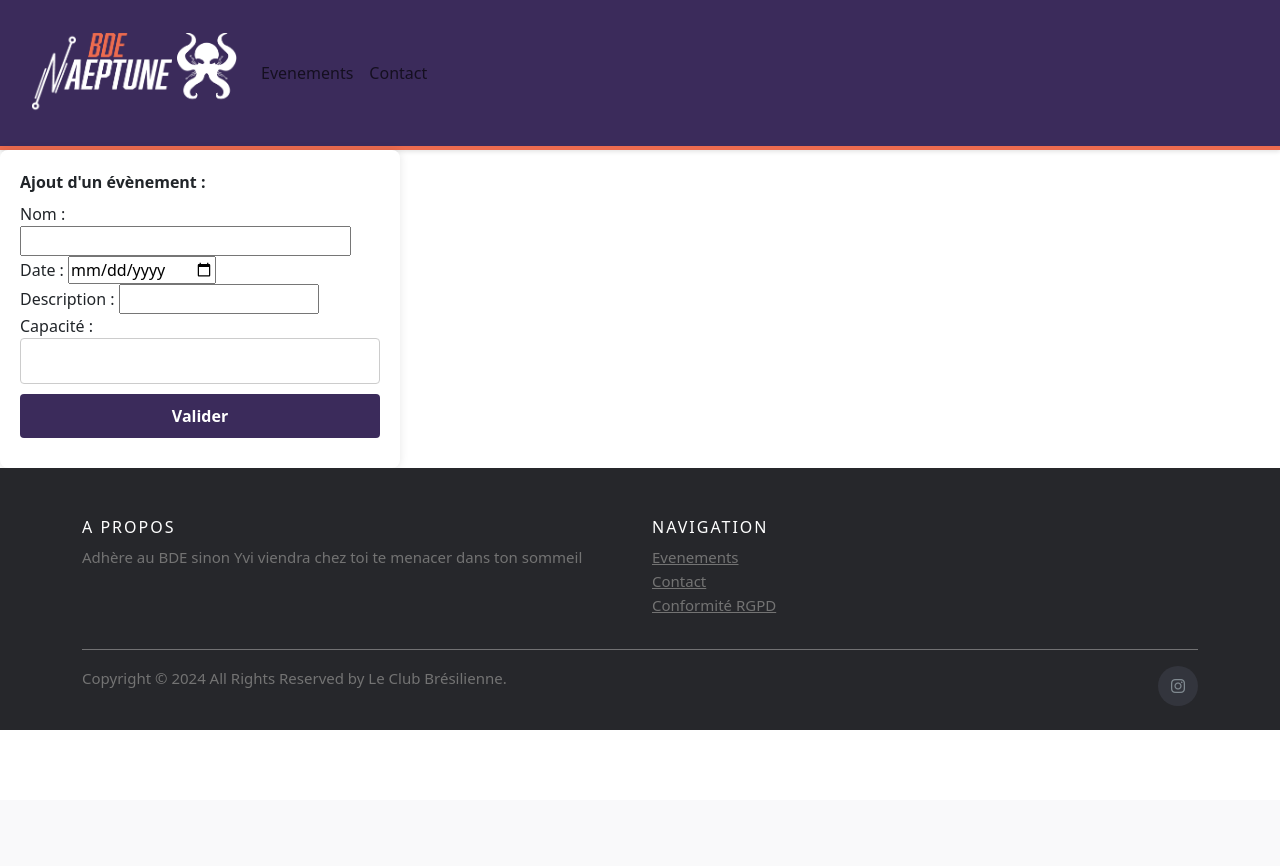
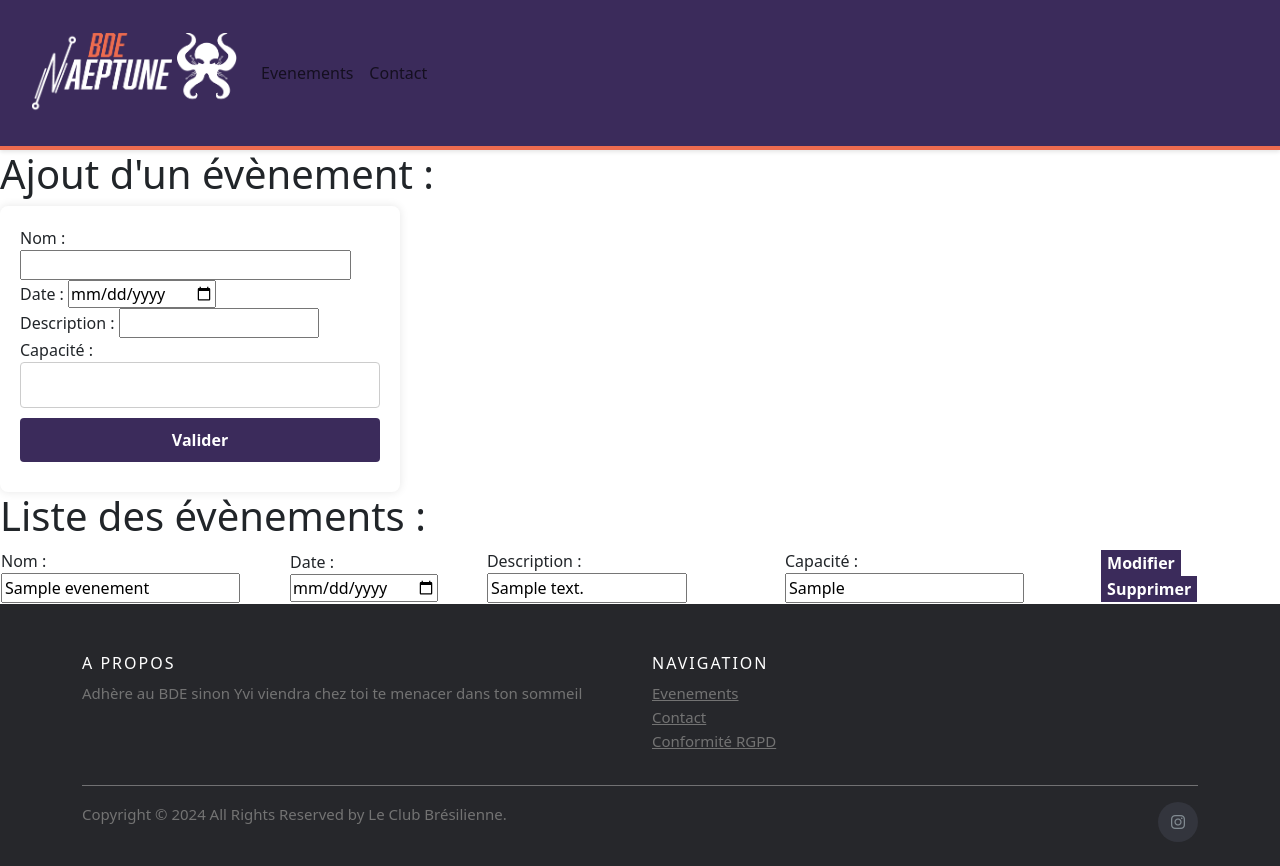
Before and after one commit to ElvinAlb/bde_junia_website, a PHP site: page /events.php in a window 1280 px wide. Before the commit the page ends 730 px from the top, so only its background shows below. Run offline with PHP 8.4, Linux system fonts and the light colour scheme; tables that the repository leaves empty or names only in its code hold one stand-in row (values such as "Sample post").

Commit message:
header et footer dans un fichier html, modification de la page events, ajout modif_events

```diff
--- a/Projet/events.php
+++ b/Projet/events.php
@@ -14,33 +14,9 @@
 
 <body>
 
-<header>
-        <nav class="navbar navbar-expand-lg navbar-light">
-            <div class="container-fluid">
-                <a class="navbar-brand" href="accueil.php">
-                    <img src="img/texte_bde_white.png" alt="BDE Naeptune" class="text_logo">
-                    <img src="img/logo_bde.png" alt="Logo Naeptune" class="logo">
-                </a>
-                <button class="navbar-toggler" type="button" data-bs-toggle="collapse" data-bs-target="#navbarNav" aria-controls="navbarNav" aria-expanded="false" aria-label="Toggle navigation">
-                    <span class="navbar-toggler-icon"></span>
-                </button>
-                <div class="collapse navbar-collapse" id="navbarNav">
-                    <ul class="navbar-nav ms-auto">
-                        <li class="nav-item">
-                            <a class="nav-link" href="events.php">Evenements</a>
-                        </li>
-                        <li class="nav-item">
-                            <a class="nav-link" href="contact.html">Contact</a>
-                        </li>
-                    </ul>
-                </div>
-            </div>
-        </nav>
-    </header>
-
+<?php include 'header.html'?>
+    <h1> Ajout d'un évènement : </h1>
     <FORM ACTION='insert_events.php' METHOD='post'>
-      <label>Ajout d'un évènement : </label><br/>
-
         Nom : <INPUT TYPE="text" SIZE=30 NAME = 'name' required/> <br/>
         Date : <INPUT TYPE="date" NAME='date' required/> <br/>
         Description : <INPUT TYPE="text" SIZE=255 NAME='description' required/> <br/>
@@ -48,42 +24,63 @@
         <INPUT TYPE='SUBMIT' VALUE='Valider'/> <br/>
         </FORM>
 
+    <?php
+
+    $servername = "localhost";
+    $username = "root";
+    $password = '';
+    $dbname = "BDE";
+    // Afficher tous les évènements
+    // Créer une connexion
+    echo "<h1> Liste des évènements : </h1>";
+    $link = mysqli_connect($servername, $username, $password, $dbname);
+
+            $query = "SELECT idEvent, nom, date, description, capacite FROM evenements ORDER BY idEvent";
+/*             $result = mysqli_query($link, $query);?>
+            <?php while ($row = mysqli_fetch_assoc($result)) {
+            echo "<tr>";
+            echo "<td> ID : ". htmlspecialchars($row['idEvent']) . "</td> ";
+            echo "<td> Evènement : ". htmlspecialchars($row['nom']) . "</td> ";
+            echo "<td> Date : " . htmlspecialchars($row['date']) . "</td>";
+            echo "<td> Description : " . htmlspecialchars($row['description']) . "</td>";
+            echo "<td> Nombre max de personnes : " . htmlspecialchars($row['capacite']) . "</td>";
+            echo "<td><form action='supprimer_event.php' method='post'>
+                  <input type='hidden' name='id' value='" . $row['idEvent'] . "'>
+                  <input type='submit' name='supp' value='Supprimer'>
+              </form></td>";
+            echo "</tr><br/>";} */
+
+            echo "<table>";
+
+
+    $result = mysqli_query($link, $query);
+    while($row = mysqli_fetch_assoc($result)) {
+        echo "<tr>";
+        echo "<form action='modif_events.php' method='post'>";
+        //echo "<td>ID : <input type='hidden' name='id' value='" . $row["idEvent"] . "'>" . $row["idEvent"] . "</td>";
+        echo "<td>Nom : <input type='text' name='nom' value='" . $row["nom"] . "'></td>";
+        echo "<td>Date : <input type='date' name='date' value='" . $row["date"] . "'></td>";
+        echo "<td>Description : <input type='text' name='description' value='" . $row["description"] . "'></td>";
+        echo "<td>Capacité : <input type='text' name='capacite' value='" . $row["capacite"] . "'></td>";
+        echo "<td>
+                <button type='submit' name='action' value='modifier'>Modifier</button>
+                <button type='submit' name='action' value='supprimer'>Supprimer</button>
+              </td>";
+        echo "</form>";
+        echo "</tr>";
+    }
+    echo "</table>";
+
+
+
+            ?>
+
+
+
+
+
 </body>
 
-  <!-- Site footer -->
-  <footer class="site-footer">
-    <div class="container">
-      <div class="row">
-        <div class="col-sm-12 col-md-6">
-          <h6>A propos</h6>
-          <p class="text-justify">Adhère au BDE sinon Yvi viendra chez toi te menacer dans ton sommeil</p>
-        </div>
-
-        <div class="col-xs-6 col-md-3">
-          <h6>Navigation</h6>
-          <ul class="footer-links">
-            <li><a href="events.html">Evenements</a></li>
-            <li><a href="contact.html">Contact</a></li>
-            <li><a href="">Conformité RGPD</a></li>
-          </ul>
-        </div>
-      </div>
-      <hr>
-    </div>
-    <div class="container">
-      <div class="row">
-        <div class="col-md-8 col-sm-6 col-xs-12">
-          <p class="copyright-text">Copyright &copy; 2024 All Rights Reserved by Le Club Brésilienne.
-          </p>
-        </div>
-
-        <div class="col-md-4 col-sm-6 col-xs-12">
-          <ul class="social-icons">
-            <li><a class="instagram" href="https://www.instagram.com/bde_naeptune/"><i class="fa-brands fa-instagram"></i></a></li>
-          </ul>
-        </div>
-      </div>
-    </div>
-</footer>
+<?php include 'footer.html'?>
 
 </html>
--- /dev/null
+++ b/Projet/footer.html
@@ -0,0 +1,31 @@
+<footer class="site-footer">
+    <div class="container">
+        <div class="row">
+            <div class="col-sm-12 col-md-6">
+                <h6>A propos</h6>
+                <p class="text-justify">Adhère au BDE sinon Yvi viendra chez toi te menacer dans ton sommeil</p>
+            </div>
+            <div class="col-xs-6 col-md-3">
+                <h6>Navigation</h6>
+                <ul class="footer-links">
+                    <li><a href="events.html">Evenements</a></li>
+                    <li><a href="contact.html">Contact</a></li>
+                    <li><a href="#">Conformité RGPD</a></li>
+                </ul>
+            </div>
+        </div>
+        <hr>
+    </div>
+    <div class="container">
+        <div class="row">
+            <div class="col-md-8 col-sm-6 col-xs-12">
+                <p class="copyright-text">Copyright &copy; 2024 All Rights Reserved by Le Club Brésilienne.</p>
+            </div>
+            <div class="col-md-4 col-sm-6 col-xs-12">
+                <ul class="social-icons">
+                    <li><a class="instagram" href="https://www.instagram.com/bde_naeptune/"><i class="fa-brands fa-instagram"></i></a></li>
+                </ul>
+            </div>
+        </div>
+    </div>
+</footer>
--- /dev/null
+++ b/Projet/header.html
@@ -0,0 +1,23 @@
+<header>
+    <nav class="navbar navbar-expand-lg navbar-light">
+        <div class="container-fluid">
+            <a class="navbar-brand" href="accueil.php">
+                <img src="img/texte_bde_white.png" alt="BDE Naeptune" class="text_logo">
+                <img src="img/logo_bde.png" alt="Logo Naeptune" class="logo">
+            </a>
+            <button class="navbar-toggler" type="button" data-bs-toggle="collapse" data-bs-target="#navbarNav" aria-controls="navbarNav" aria-expanded="false" aria-label="Toggle navigation">
+                <span class="navbar-toggler-icon"></span>
+            </button>
+            <div class="collapse navbar-collapse" id="navbarNav">
+                <ul class="navbar-nav ms-auto">
+                    <li class="nav-item">
+                        <a class="nav-link" href="events.php">Evenements</a>
+                    </li>
+                    <li class="nav-item">
+                        <a class="nav-link" href="contact.html">Contact</a>
+                    </li>
+                </ul>
+            </div>
+        </div>
+    </nav>
+</header>
--- a/Projet/style/style_form.css
+++ b/Projet/style/style_form.css
@@ -33,8 +33,21 @@ input[type="submit"]:hover {
 input[name="description"]{
     width: 200px;
 }
+
 label {
     display: block;
     margin-bottom: 8px;
     font-weight: bold;
 }
+
+button{
+    background-color: rgb(59,43,91);
+    color: white;
+    border: none;
+    cursor: pointer;
+    font-size: 16px;
+    font-weight: bold;
+}
+button:hover {
+    color: #ed6b4f;
+}
```
Also changed, not shown: Projet/accueil.php (+3 -57 lines), Projet/db_connection.php (added, +14 -0 lines), Projet/formulaire.php (+2 -58 lines), Projet/insert_events.php (+8 -8 lines), Projet/modif_events.php (added, +36 -0 lines), Projet/supprimer_event.php (added, +25 -0 lines), Projet/gestion_events.html (deleted).
